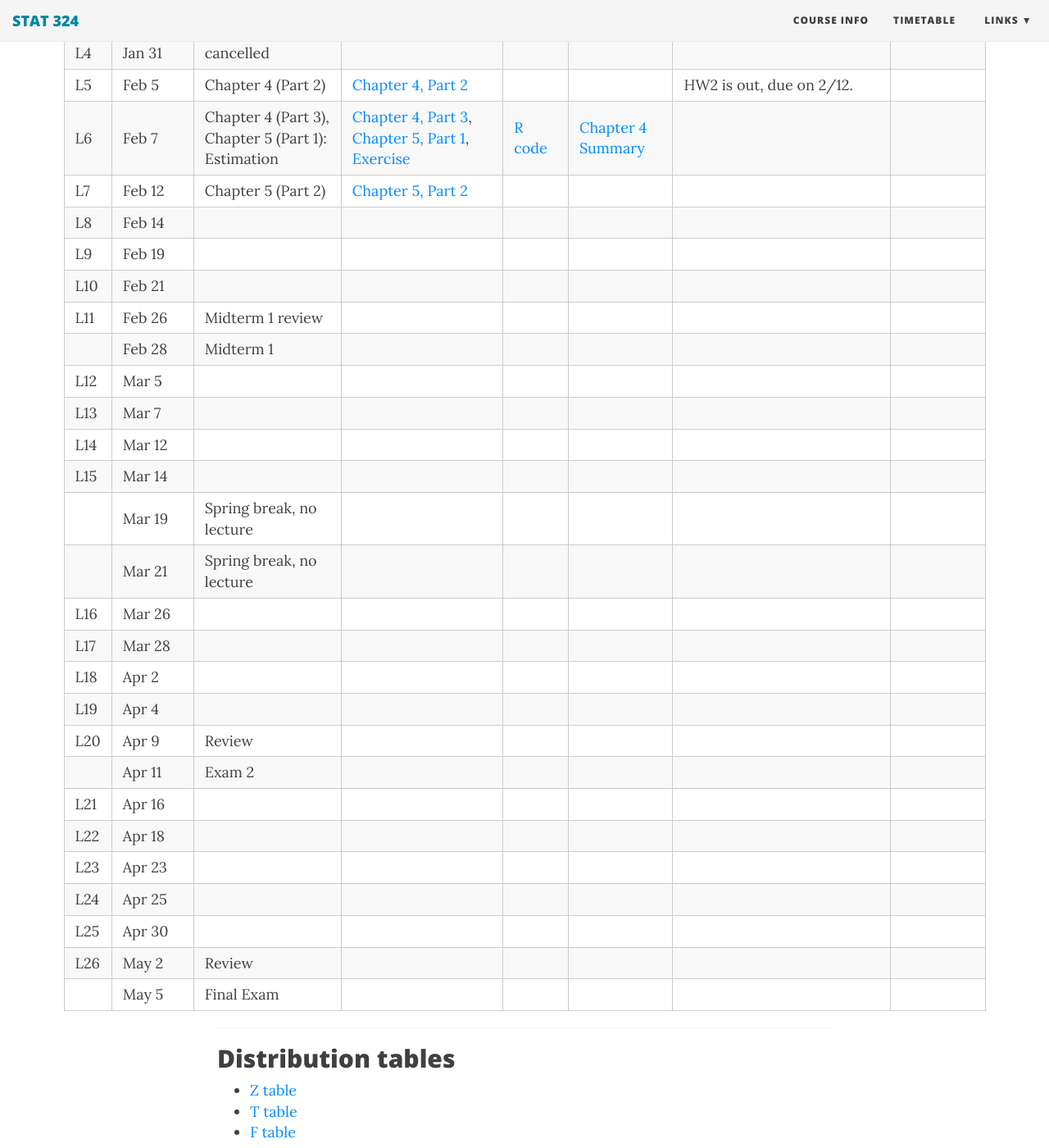
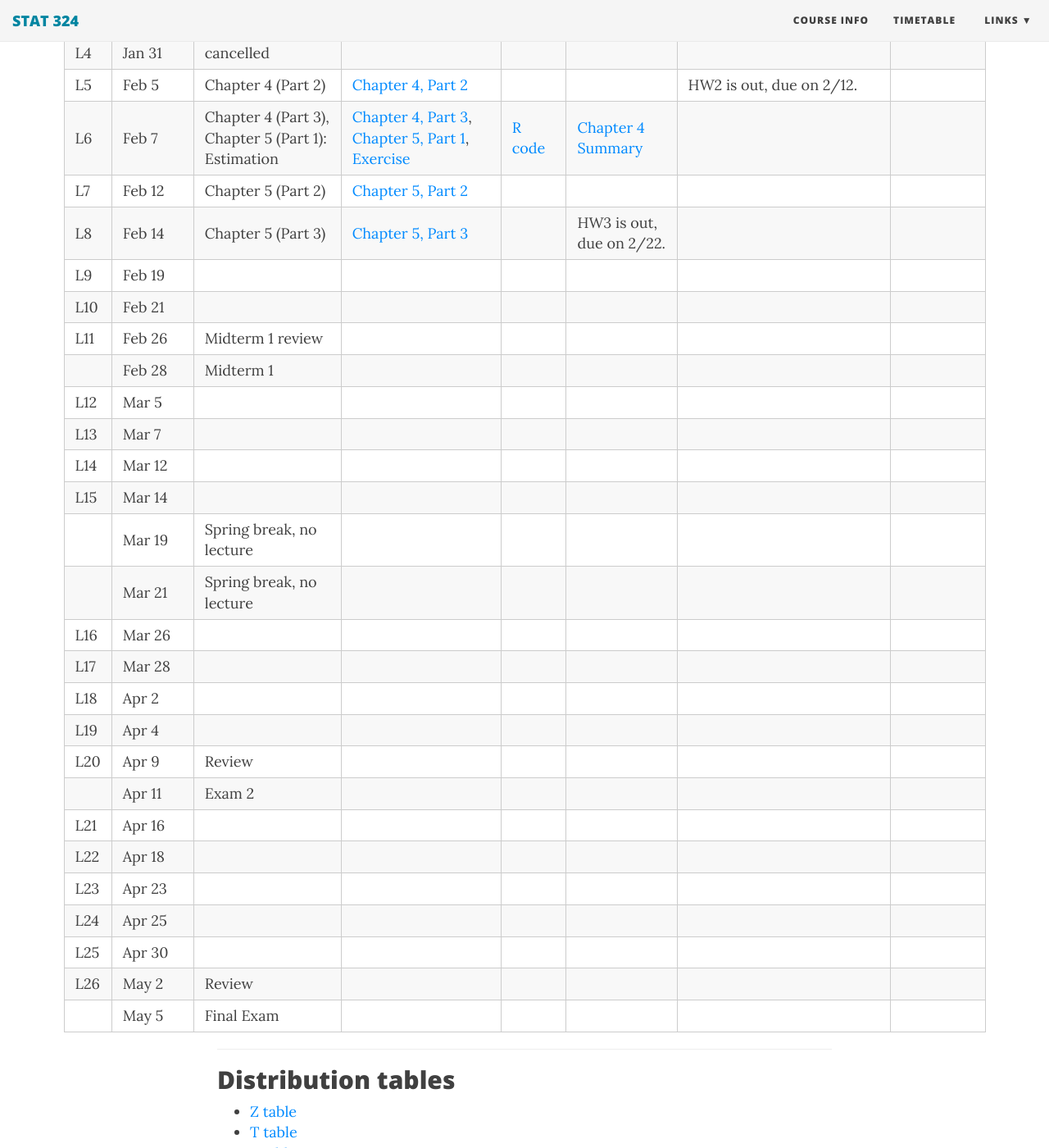
Before and after one commit to duzhewang/stat324, a Jekyll site: the page built from timetable.md, in a window 1280 px wide and 1400 px high, scrolled down 563 px. Shown: the whole window at 82% size. Built offline with Jekyll 4.4.1, drawn with Linux system fonts in a browser that asks for light colours; nearby versions of some CDN libraries.

Commit message:
Update timetable.md

```diff
--- a/timetable.md
+++ b/timetable.md
@@ -15,7 +15,7 @@ css: /css/wide_table.css
 |L5| Feb 5 |Chapter 4 (Part 2)  |[Chapter 4, Part 2](https://github.com/dzwang91/stat324/raw/gh-pages/lectures/chapter4-2.pdf)|  | |  HW2 is out, due on 2/12.  |      |
 |L6| Feb 7 | Chapter 4 (Part 3), Chapter 5 (Part 1): Estimation|[Chapter 4, Part 3](https://github.com/dzwang91/stat324/raw/gh-pages/lectures/chapter4-2.pdf), [Chapter 5, Part 1](https://github.com/dzwang91/stat324/raw/gh-pages/lectures/chapter5-1.pdf), [Exercise](https://github.com/dzwang91/stat324/raw/gh-pages/lectures/Chapter4exercise.pdf)| [R code](https://github.com/dzwang91/stat324/raw/gh-pages/R/chapter4R.txt)   |  [Chapter 4 Summary](https://github.com/dzwang91/stat324/raw/gh-pages/notessummary/Chapter4notes.pdf)|      |      |
 |L7| Feb 12 |Chapter 5 (Part 2) | [Chapter 5, Part 2](https://github.com/dzwang91/stat324/raw/gh-pages/lectures/chapter5-2.pdf) |    |    |    |      |
-|L8| Feb 14 | |     |    |     |      |
+|L8| Feb 14 | Chapter 5 (Part 3)| [Chapter 5, Part 3](https://github.com/dzwang91/stat324/raw/gh-pages/lectures/chapter5-3.pdf)    |    |  HW3 is out, due on 2/22.   |      |
 |L9| Feb 19 |  | |  |    |  |      |
 |L10| Feb 21 | |  |  |    |       |      |
 |L11| Feb 26 | Midterm 1 review |    |     |    |        |      |
@@ -51,7 +51,9 @@ css: /css/wide_table.css
 
 ## Assignments
 - [HW1](https://github.com/dzwang91/stat324/raw/gh-pages/hw/hw1.pdf), [HW1key](https://github.com/dzwang91/stat324/raw/gh-pages/hw/hw1key.pdf)
-- [HW2](https://github.com/dzwang91/stat324/raw/gh-pages/hw/hw2.pdf)
+- [HW2](https://github.com/dzwang91/stat324/raw/gh-pages/hw/hw2.pdf),  [HW2key](https://github.com/dzwang91/stat324/raw/gh-pages/hw/hw2key.pdf)
+- [HW3](https://github.com/dzwang91/stat324/raw/gh-pages/hw/hw3.pdf)
+
 
 
 --------------------------------------------------------------------------------------------------
```
